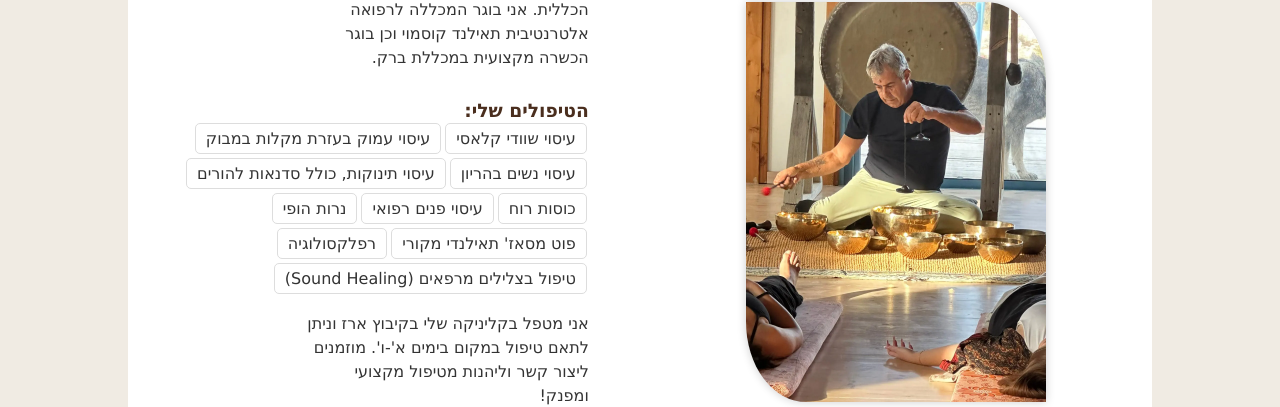
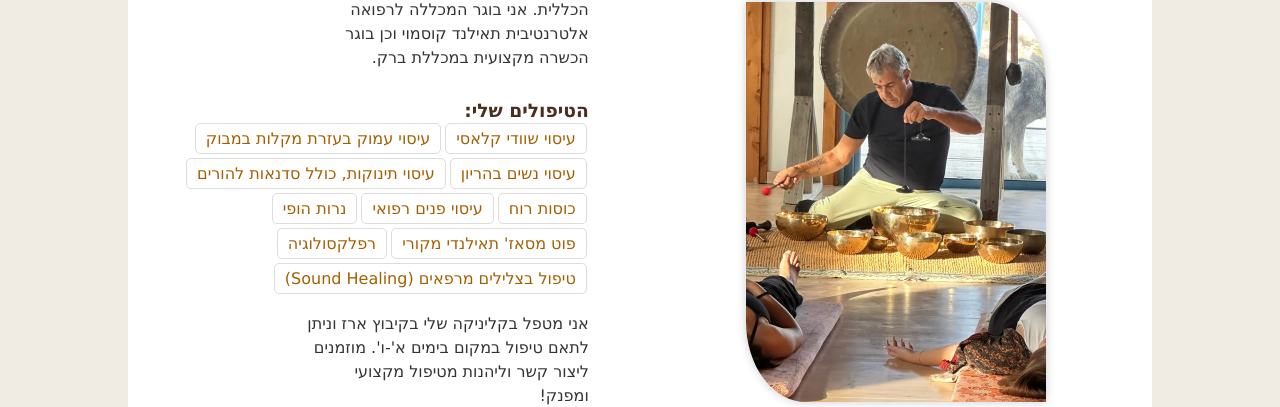
Before and after one commit to gefenbar/uri-massage, a React (Create React App) app: page /about in a window 1280 px wide. Shown: the part 261-668 px from the top of the page. Built offline with nearby package versions, Linux system fonts and the light colour scheme.

Commit message:
new design updates

```diff
--- a/src/App.css
+++ b/src/App.css
@@ -151,7 +151,7 @@ a.navbar-logo:hover {
 .treatments-section h2 {
   margin-bottom: 5%;
 }
-.treatments-section a {
+.treatments-section .more {
   margin-top: 30px;
   background-color: #b19a86;
   color: #fff;
@@ -508,7 +508,7 @@ section {
   width: 70%;
 }
 
-.about-text-container a {
+.about-text-container .contact-link {
   font-size: 16px;
   font-weight: bold;
   color: #fff;
@@ -518,11 +518,22 @@ section {
   border-radius: 5px;
   padding: 10px;
 }
-.about-text-container a:hover {
+.about-text-container .contact-link:hover {
   transition: 0.3s linear;
   /* color: #fff; */
   background-color: #4a2e1e;
   /* border-color: #a46000; */
+}
+.treatments-list li a{
+  color:#a46000;
+}
+.treatments-list li:hover{
+  transition: 0.3s linear;
+  background-color: #a46000;
+}
+.treatments-list li a:hover{
+  transition: 0.3s linear;
+color:white;
 }
 
 @media (max-width: 900px) {
@@ -582,8 +593,9 @@ section {
   border-radius: 0.5rem;
 }
 
-.treatment-title {
+.treatment-title a{
   font-weight: bold;
+color: #4a2e1e!important;
 }
 @media screen and (max-width: 768px) {
   .emoji {
--- a/src/pages/AboutPage.js
+++ b/src/pages/AboutPage.js
@@ -20,25 +20,48 @@ export default function AboutPage() {
             </p>
             <h3> הטיפולים שלי:</h3>
             <ul className="treatments-list">
-              <li>עיסוי שוודי קלאסי</li>
-              <li>עיסוי עמוק בעזרת מקלות במבוק</li>
-              <li>עיסוי נשים בהריון</li>
-              <li>עיסוי תינוקות, כולל סדנאות להורים</li>
-              <li>כוסות רוח</li>
-              <li>עיסוי פנים רפואי</li>
-              <li>נרות הופי</li>
-              <li>פוט מסאז' תאילנדי מקורי</li>
-              <li>רפלקסולוגיה</li>
-              <li>טיפול בצלילים מרפאים (Sound Healing)</li>
+              <li>
+                <Link to="/sweedish">עיסוי שוודי קלאסי</Link>
+              </li>
+              <li>
+                <Link to="/deep-tissue">עיסוי עמוק בעזרת מקלות במבוק</Link>
+              </li>
+              <li>
+                <Link to="/pregnancy">עיסוי נשים בהריון</Link>
+              </li>
+              <li>
+                <Link to="/infant-massage">
+                  עיסוי תינוקות, כולל סדנאות להורים
+                </Link>
+              </li>
+              <li>
+                <Link to="/cups">כוסות רוח</Link>
+              </li>
+              <li>
+                <Link to="/facial-massage">עיסוי פנים רפואי</Link>
+              </li>
+              <li>
+                <Link to="/hopi-candles">נרות הופי</Link>
+              </li>
+              <li>
+                <Link to="/thai-foot-massage">פוט מסאז' תאילנדי מקורי</Link>
+              </li>
+              <li>
+                <Link to="/reflexology">רפלקסולוגיה</Link>
+              </li>
+              <li>
+                <Link to="/sound-healing">
+                  טיפול בצלילים מרפאים (Sound Healing)
+                </Link>
+              </li>
             </ul>
             <p>
               אני מטפל בקליניקה שלי בקיבוץ ארז וניתן לתאם טיפול במקום בימים
               א'-ו'. מוזמנים ליצור קשר וליהנות מטיפול מקצועי ומפנק!
             </p>
-            <Link to="/contact">דברו איתי             <span className="emoji">&#128588;</span>
-
-</Link>
-
+            <Link className="contact-link" to="/contact">
+              דברו איתי <span className="emoji">&#128588;</span>
+            </Link>
           </div>
         </div>
       </div>
--- a/src/pages/HomePage.js
+++ b/src/pages/HomePage.js
@@ -54,22 +54,27 @@ export const TreatmentsSection = ({
     {
       title: "עיסוי תינוקות",
       image: "baby-massage.webp",
-    },
+      url: "babies"
+        },
     {
       title: "Sound Healing",
       image: "soundHealing.webp",
+      url: "sound"
     },
     {
       title: "עיסוי לנשים הרות",
       image: "pregnancy-massage.webp",
+      url: "pregnant"
     },
     {
       title: "כוסות רוח",
       image: "cups.webp",
+      url: "cups"
     },
     {
       title: "טיפול בקריסטלים",
       image: "crystals-massage.webp",
+      url: "crystals"
     },
   ];
 
@@ -90,7 +95,8 @@ export const TreatmentsSection = ({
               alt={treatment.title}
               className="treatment-image"
             />
-            <p className="treatment-title">{treatment.title}</p>
+            <p className="treatment-title"><Link to={treatment.url}>
+{treatment.title}</Link></p>
           </div>
         ))}
       </div>
--- a/src/pages/Treatments.js
+++ b/src/pages/Treatments.js
@@ -1,12 +1,18 @@
 import { TreatmentsSection } from "./HomePage";
 export default function TreatmentsPage() {
   const moreTreatments = [
-    { title: "עיסוי מקלות במבוק", image: "swedish-massage.webp" },
-    { title: " עיסוי שוודי", image: "swedish-massage.webp" },
-    { title: "פוט מסאז' תאילנדי", image: "swedish-massage.webp" },
-    { title: "נרות הופי", image: "swedish-massage.webp" },
-    { title: "רפלקסולוגיה", image: "swedish-massage.webp" },
-    { title: "עיסוי פנים", image: "swedish-massage.webp" },
+    { title: "עיסוי מקלות במבוק", image: "swedish-massage.webp",      url: "/bamboo"
+  },
+    { title: " עיסוי שוודי", image: "swedish-massage.webp",      url: "/sweedish"
+  },
+    { title: "פוט מסאז' תאילנדי", image: "swedish-massage.webp" ,      url: "/thai"
+  },
+    { title: "נרות הופי", image: "swedish-massage.webp" ,      url: "/candles"
+  },
+    { title: "רפלקסולוגיה", image: "swedish-massage.webp" ,      url: "/reflexology"
+  },
+    { title: "עיסוי פנים", image: "swedish-massage.webp" ,      url: "/face"
+  },
   ];
   return (
     <main className="treatment-page">
```
Also changed, not shown: src/pages/MassagePages.js (added, +59 -0 lines).
